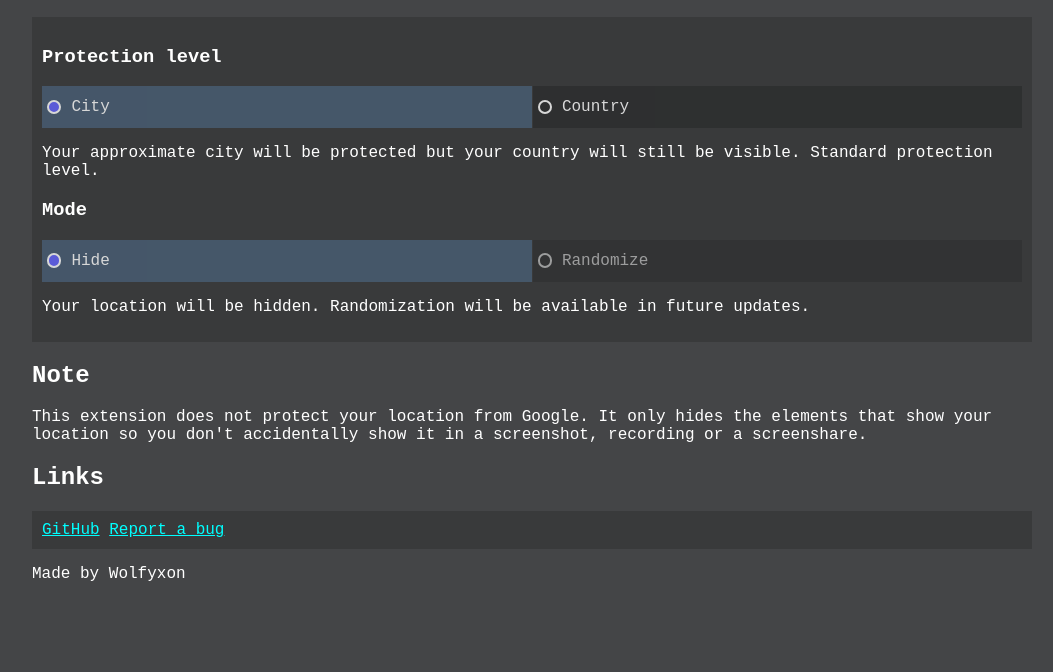
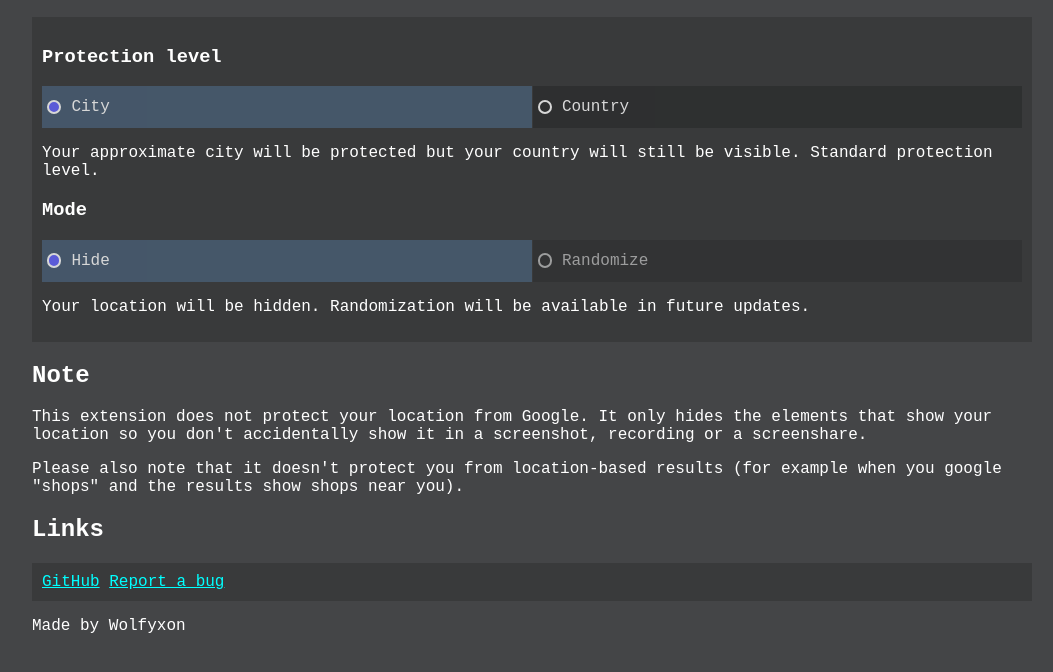
Before and after one commit to Wolfyxon/GoogleAntiDox, a browser extension: page extension/settings/index.html in a window 1280 px wide. Shown: the part 110-782 px from the top of the page, without its empty margins (108-1161 px from the left). Drawn offline with Linux system fonts and the light colour scheme.

Commit message:
Extra note

```diff
--- a/extension/settings/index.html
+++ b/extension/settings/index.html
@@ -50,6 +50,10 @@
                 It only hides the elements that show your location so you don't accidentally
                 show it in a screenshot, recording or a screenshare.
             </p>
+            <p>
+                Please also note that it doesn't protect you from location-based results
+                (for example when you google "shops" and the results show shops near you).
+            </p>
 
             <h2>Links</h2>
             <section>
```
